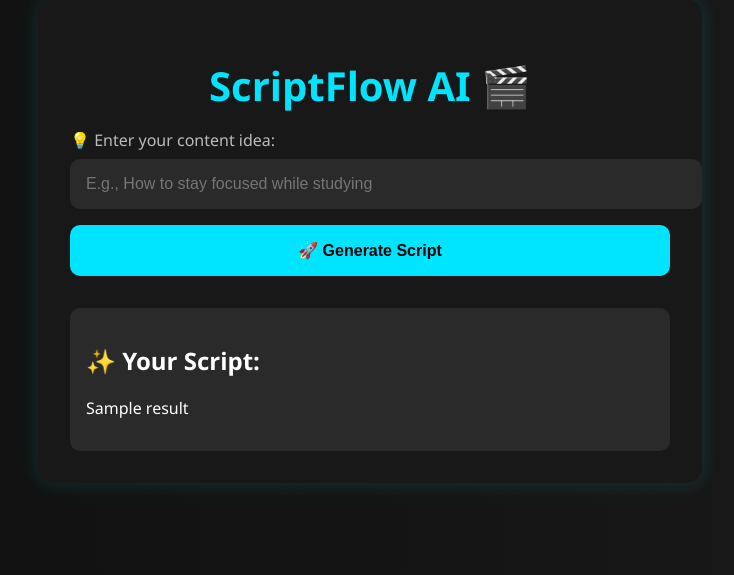
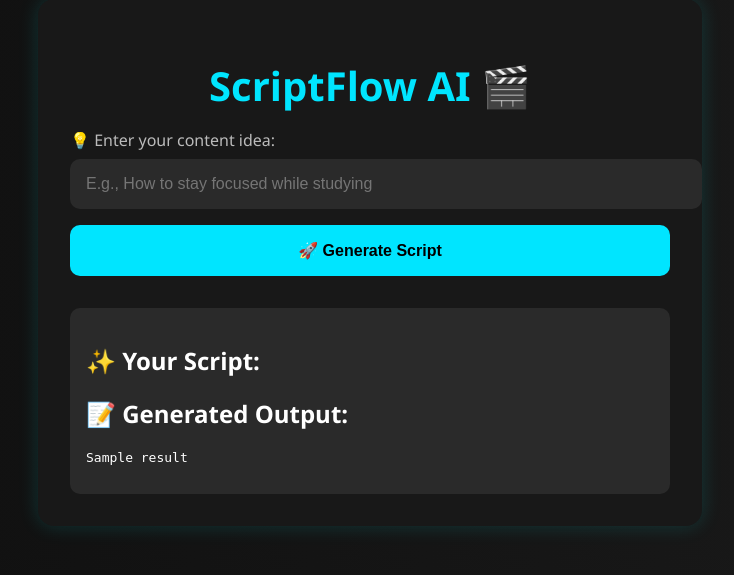
Before and after one commit to LIQDagency/Scriptflow-AI, a Flask app: template templates/index.html in a window 1280 px wide. Shown: the part 33-608 px from the top of the page, without its empty margins (270-1004 px from the left). Run offline with Flask 3, Linux system fonts and the light colour scheme; the template is opened without the code that fills it: most values are stand-ins (such as "Sample title", 1, 10 or a date in 2020).

Commit message:
Update index.html

```diff
--- a/templates/index.html
+++ b/templates/index.html
@@ -16,7 +16,10 @@
         {% if result %}
         <div class="result">
             <h2>✨ Your Script:</h2>
-            <p>{{ result }}</p>
+            <div class="result-box">
+  <h2 class="section-title">📝 Generated Output:</h2>
+  <pre class="result-text">{{ result }}</pre>
+</div>
         </div>
         {% endif %}
     </div>
```
